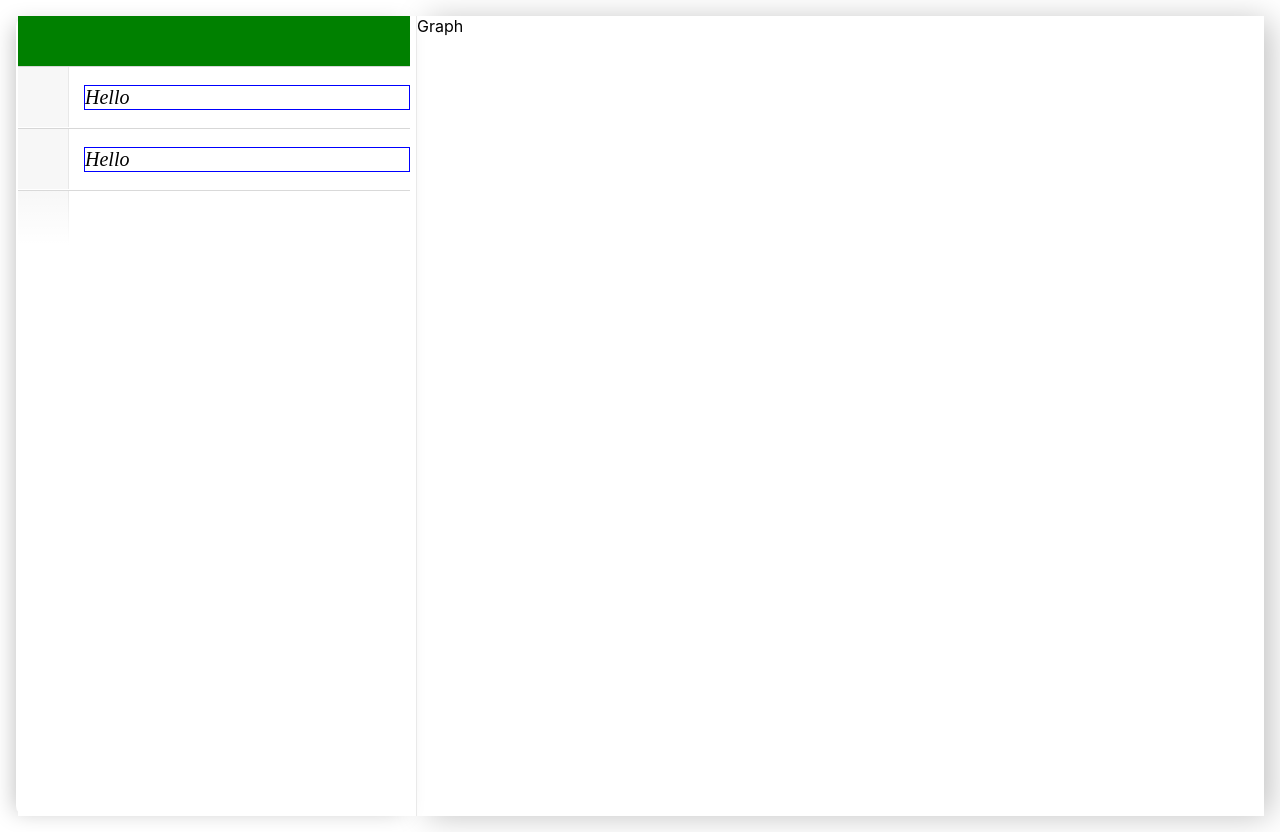
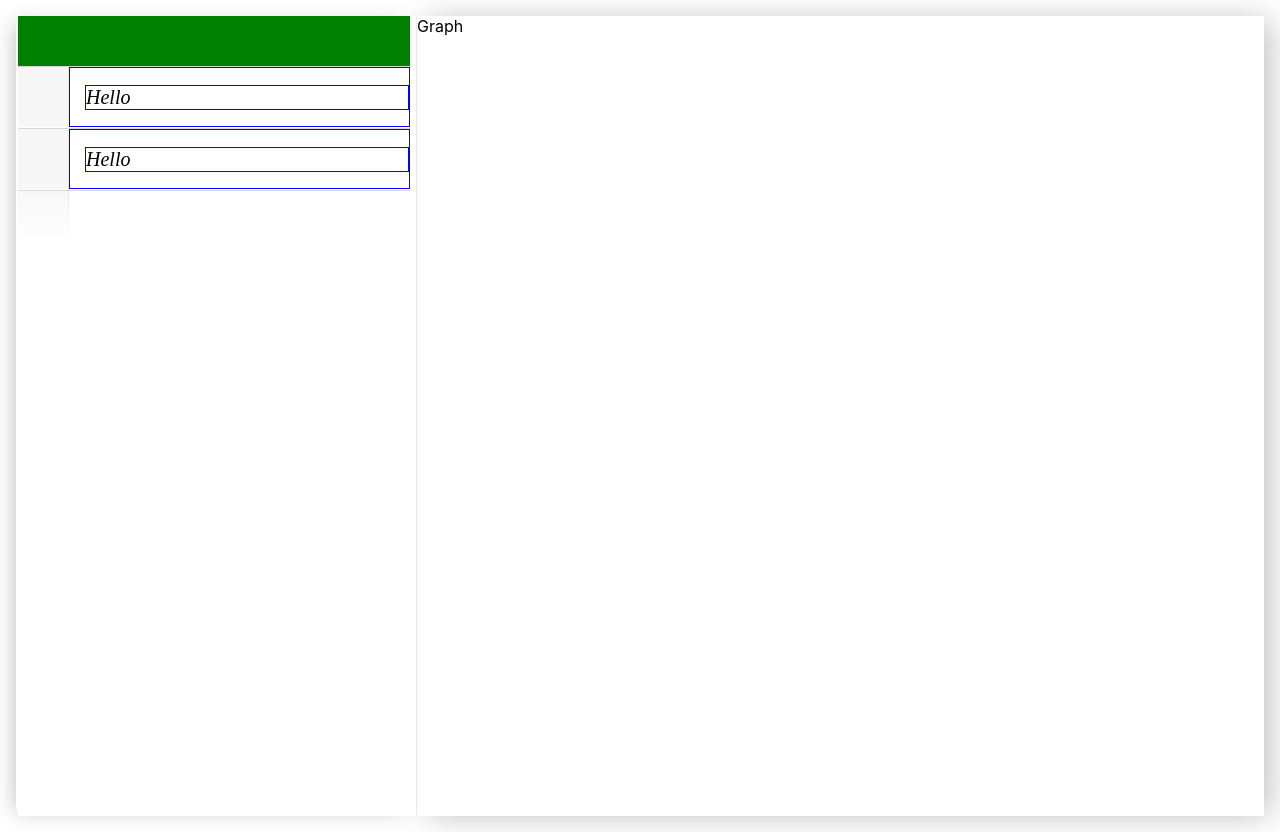
Before and after one commit to Aapuji/Graphing-Calculator, a React (Create React App) app: page / in a window 1280 px wide. Built offline with nearby package versions, Linux system fonts and the light colour scheme; a web font is replaced by a local one.

Commit message:
Figure out how to stop the text from overfowing on the end, but is now overflowing at the start

```diff
--- a/src/App.tsx
+++ b/src/App.tsx
@@ -6,19 +6,20 @@ import Cell from './cells/Cell';
 import FadeCell from './cells/FadeCell';
 
 function App() {
+  // RESIZING SIDEBAR
   const sidebarRef = useRef() as MutableRefObject<HTMLDivElement>;
   const [isResizing, setIsResizing] = useState(false);
   const [sidebarWidth, setSidebarWidth] = useState(400);
 
-  const startResizing = React.useCallback((mouseDownEvent) => {
+  const startResizing = useCallback((mouseDownEvent) => {
     setIsResizing(true);
   }, []);
 
-  const stopResizing = React.useCallback(() => {
+  const stopResizing = useCallback(() => {
     setIsResizing(false);
   }, []);
 
-  const resize = React.useCallback(
+  const resize = useCallback(
     (mouseMoveEvent) => {
       if (isResizing) {
         setSidebarWidth(
@@ -45,7 +46,7 @@ function App() {
         ref={sidebarRef}
         className="app-sidebar"
         style={{ width: sidebarWidth }}
-        // onMouseDown={(e) => e.preventDefault()}
+        // onMouseDown={(e) => {e.preventDefault()}}
       >
         <div className="app-sidebar-content" style={{backgroundColor: 'white'}}>
           <div id="expression-list-header" style={{height: '50px', backgroundColor: 'green'}}/>
@@ -53,7 +54,7 @@ function App() {
           <Cell />
           <FadeCell />
         </div>
-        <div className="app-sidebar-resizer" onMouseDown={startResizing} />
+        <div className="app-sidebar-resizer" onMouseDown={startResizing}/>
       </div>
       <div className="app-frame" >
         <Graph />
--- a/src/cells/Cell.css
+++ b/src/cells/Cell.css
@@ -54,8 +54,19 @@
 
 [contentEditable="true"] {
     border: 1px solid blue;
+    /* white-space: nowrap; */
+    text-overflow: clip;
+    overflow: hidden;
 }
 
 [contentEditable="true"]:focus {
     outline: none;
 }
+
+.cell-content {
+    border: 1px solid blue;
+    white-space: nowrap;
+    text-overflow: clip;
+    overflow: hidden;
+    position: sticky;
+}
--- a/src/cells/Cell.tsx
+++ b/src/cells/Cell.tsx
@@ -1,12 +1,29 @@
-import react from 'react';
+import { RefObject, useEffect, createRef } from 'react';
+import { findDOMNode } from 'react-dom';
 import './Cell.css';
 
 function Cell(props: any): JSX.Element {
 
     let input: string;
     let newChar: string;
+    let width: number;
+    let x: number;
 
-    return <div className="eqbar-cell">
+    let ref = createRef() as RefObject<HTMLDivElement>;
+
+    function checkSize(): void {
+        const node = ref.current!;
+        const parent = findDOMNode(node)?.parentElement!;
+        // const child = node.children[1] as HTMLElement;
+        width = parent.getBoundingClientRect().width;
+        x = parent.getBoundingClientRect().left;
+        node.style.width = width + 'px';
+        // child.style.left = x + 'px';
+    }
+
+    useEffect(checkSize);
+
+    return <div className="eqbar-cell" ref={ref}>
         <div className="cell-drag-icon"></div>
         <div className="cell-content flex-container">
             <div
@@ -15,7 +32,10 @@ function Cell(props: any): JSX.Element {
                 onInput={e => {
                     input = e.currentTarget.textContent!;
                     newChar = input.slice(-1);
-                    console.log('Text inside div: ', input)}}
+                    console.log('Text inside div ', e.currentTarget);
+                    checkSize();
+                }}
+                suppressContentEditableWarning={true} /* Stops the warnings */
             >
                 Hello
             </div>
```
